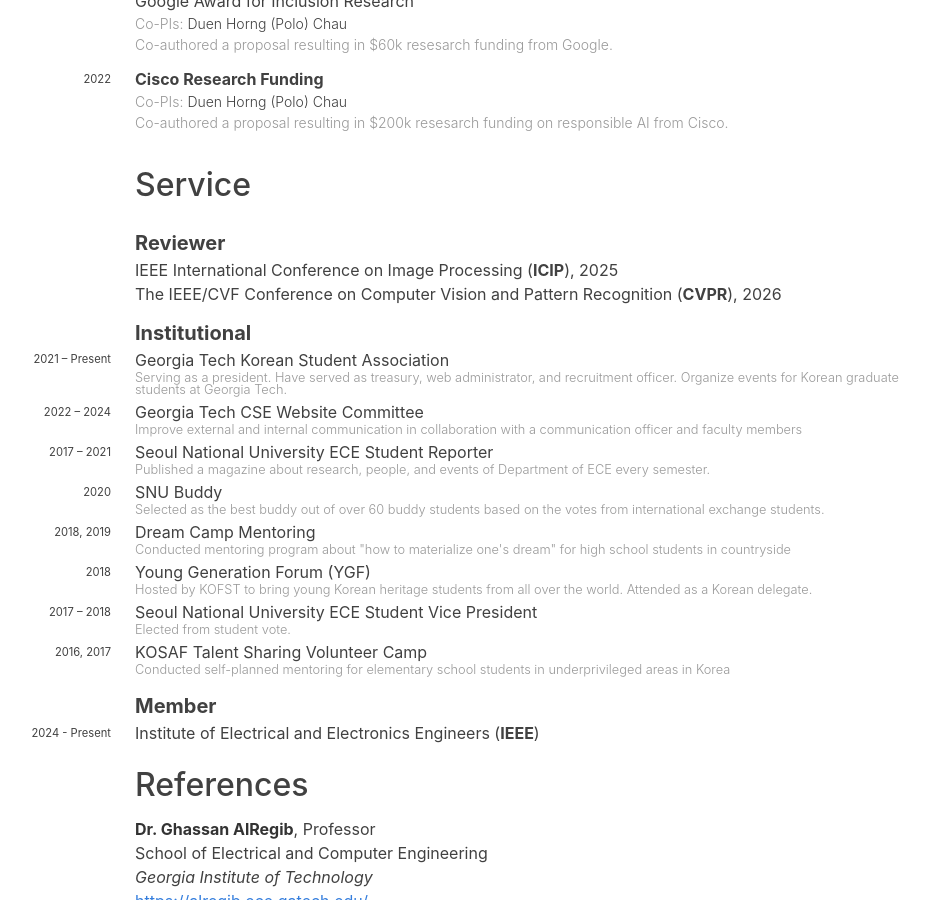
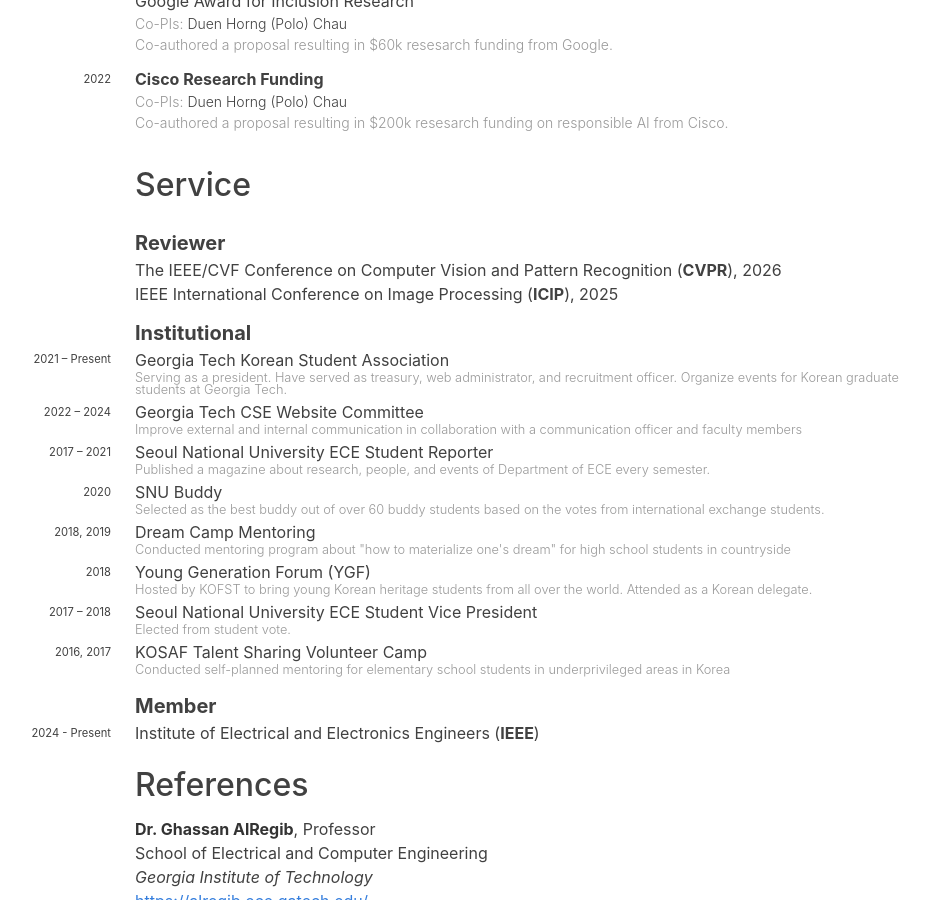
Before and after one commit to skvictoria/skvictoria.github.io, a Jekyll site: the page built from cv.md, in a window 1280 px wide and 900 px high, scrolled down 6060 px. Shown: the whole window, without its empty margins (197-1127 px from the left). Built offline with Jekyll 4.4.1, drawn with Linux system fonts in a browser that asks for light colours; nearby versions of some CDN libraries; some web fonts are replaced; part of the change alters nothing that is shown.

```diff
--- a/_data/reviewer.yaml
+++ b/_data/reviewer.yaml
@@ -1,11 +1,11 @@
+- venue: The IEEE/CVF Conference on Computer Vision and Pattern Recognition
+  venue-shorthand: CVPR
+  years:
+    - year: 2026
+      url: https://cvpr.thecvf.com/Conferences/2026
+
 - venue: IEEE International Conference on Image Processing
   venue-shorthand: ICIP
   years:
     - year: 2025
       url: https://2025.ieeeicip.org/
-
-- venue: The IEEE/CVF Conference on Computer Vision and Pattern Recognition
-  venue-shorthand: CVPR
-  years:
-    - year: 2026
-      url: https://cvpr.thecvf.com/Conferences/2026
```
